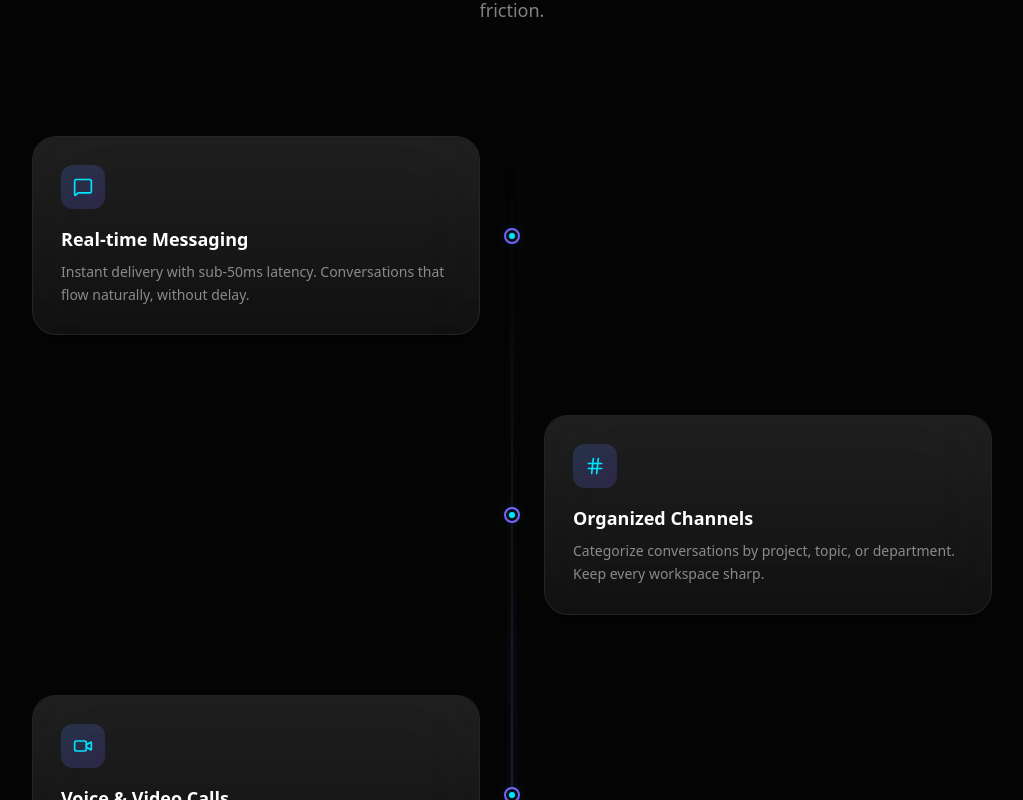
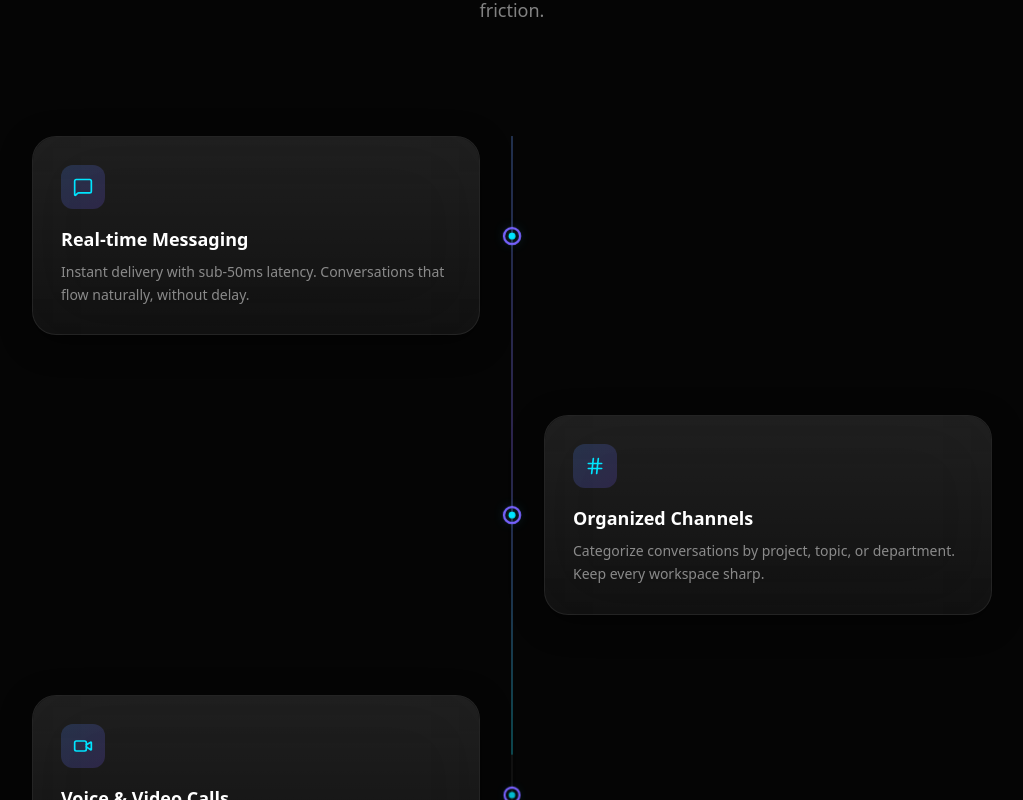
Before and after one commit to somya-ctrl/Syncrova, a React (Vite) app in the folder frontend/: page / in a window 1280 px wide. Shown: the part 1240-2040 px from the top of the page, without its empty margins (128-1151 px from the left). Built offline with nearby package versions, Linux system fonts and the light colour scheme.

Commit message:
key features updated

```diff
--- a/frontend/src/components/hero/FeatureTimeline.jsx
+++ b/frontend/src/components/hero/FeatureTimeline.jsx
@@ -1,5 +1,5 @@
-import React from "react";
-import { motion } from "framer-motion";
+import React, { useRef } from "react";
+import { motion, useScroll, useTransform } from "framer-motion";
 import { MessageSquare, Hash, Video, ShieldCheck, Sparkles } from "lucide-react";
 import GlassCard from "./GlassCard";
 
@@ -31,7 +31,31 @@ const features = [
   },
 ];
 
+const TimelineNode = ({ scrollYProgress, position }) => {
+  const lit = useTransform(scrollYProgress, [Math.max(position - 0.08, 0), position], [0, 1]);
+  const scale = useTransform(lit, [0, 1], [0.85, 1.15]);
+  const dotOpacity = useTransform(lit, [0, 1], [0.3, 1]);
+
+  return (
+    <motion.div
+      style={{ x: "-50%", y: "-50%", scale }}
+      className="absolute left-4 lg:left-1/2 top-6 lg:top-1/2 z-10 w-4 h-4 rounded-full border-2 border-accent-purple flex items-center justify-center"
+    >
+      <motion.div
+        style={{ opacity: dotOpacity }}
+        className="w-1.5 h-1.5 rounded-full bg-accent-cyan shadow-[0_0_12px_rgba(56,217,255,0.8)]"
+      />
+    </motion.div>
+  );
+};
+
 const FeatureTimeline = () => {
+  const containerRef = useRef(null);
+  const { scrollYProgress } = useScroll({
+    target: containerRef,
+    offset: ["start end", "end start"],
+  });
+
   return (
     <section className="relative bg-[#050505] py-24 lg:py-32 overflow-hidden">
       <div className="max-w-3xl mx-auto text-center px-6 mb-20 lg:mb-28">
@@ -49,23 +73,26 @@ const FeatureTimeline = () => {
         </p>
       </div>
 
-      <div className="relative max-w-5xl mx-auto px-6">
-        {/* Center line */}
-        <div className="absolute left-4 lg:left-1/2 top-0 bottom-0 lg:-translate-x-1/2 w-px bg-gradient-to-b from-transparent via-white/15 to-transparent" />
-        <div className="absolute left-4 lg:left-1/2 top-0 bottom-0 lg:-translate-x-1/2 w-px bg-gradient-to-b from-accent-blue/0 via-accent-purple/50 to-accent-cyan/0 blur-[3px]" />
+      <div className="max-w-5xl mx-auto px-6">
+        <div ref={containerRef} className="relative">
+          {/* Center line track */}
+          <div className="absolute left-4 lg:left-1/2 top-0 bottom-0 lg:-translate-x-1/2 w-px bg-white/10 rounded-full overflow-hidden">
+            <motion.div
+              style={{ scaleY: scrollYProgress, transformOrigin: "top" }}
+              className="absolute inset-0 w-full bg-gradient-to-b from-accent-blue via-accent-purple to-accent-cyan"
+            />
+          </div>
 
           <div className="flex flex-col gap-14 lg:gap-20">
             {features.map((feature, i) => {
               const isLeft = i % 2 === 0;
+              const position = i / (features.length - 1);
               return (
                 <div
                   key={feature.title}
                   className="relative pl-12 lg:pl-0 lg:grid lg:grid-cols-2 lg:gap-x-16 items-center"
                 >
-                {/* Node on the line */}
-                <div className="absolute left-4 lg:left-1/2 top-6 lg:top-1/2 -translate-x-1/2 -translate-y-1/2 z-10 w-4 h-4 rounded-full bg-[#050505] border-2 border-accent-purple flex items-center justify-center">
-                  <div className="w-1.5 h-1.5 rounded-full bg-accent-cyan shadow-[0_0_12px_rgba(56,217,255,0.8)]" />
-                </div>
+                  <TimelineNode scrollYProgress={scrollYProgress} position={position} />
 
                   <div className={isLeft ? "lg:flex lg:justify-end" : ""}>
                     {isLeft && (
@@ -111,6 +138,7 @@ const FeatureTimeline = () => {
             })}
           </div>
         </div>
+      </div>
     </section>
   );
 };
--- a/frontend/src/components/hero/Hero.jsx
+++ b/frontend/src/components/hero/Hero.jsx
@@ -21,7 +21,7 @@ import FeatureMarquee from "./FeatureMarquee";
 
 const marqueeRows = [
   {
-    duration: 24,
+    duration: 11,
     items: [
       { icon: MessageSquare, title: "Real-time Messaging", desc: "Sub-50ms latency" },
       { icon: Video, title: "Voice & Video", desc: "Crystal clear calls" },
@@ -29,7 +29,7 @@ const marqueeRows = [
     ],
   },
   {
-    duration: 30,
+    duration: 14,
     items: [
       { icon: Sparkles, title: "AI Assistant", desc: "Smart meeting summaries" },
       { icon: ShieldCheck, title: "End-to-end Encrypted", desc: "Secure by default" },
@@ -37,7 +37,7 @@ const marqueeRows = [
     ],
   },
   {
-    duration: 27,
+    duration: 12.5,
     items: [
       { icon: Paperclip, title: "File Sharing", desc: "Native previews" },
       { icon: Bell, title: "Smart Notifications", desc: "Stay in the loop" },
```
Lines whose indentation alone changed are shown as unchanged.
